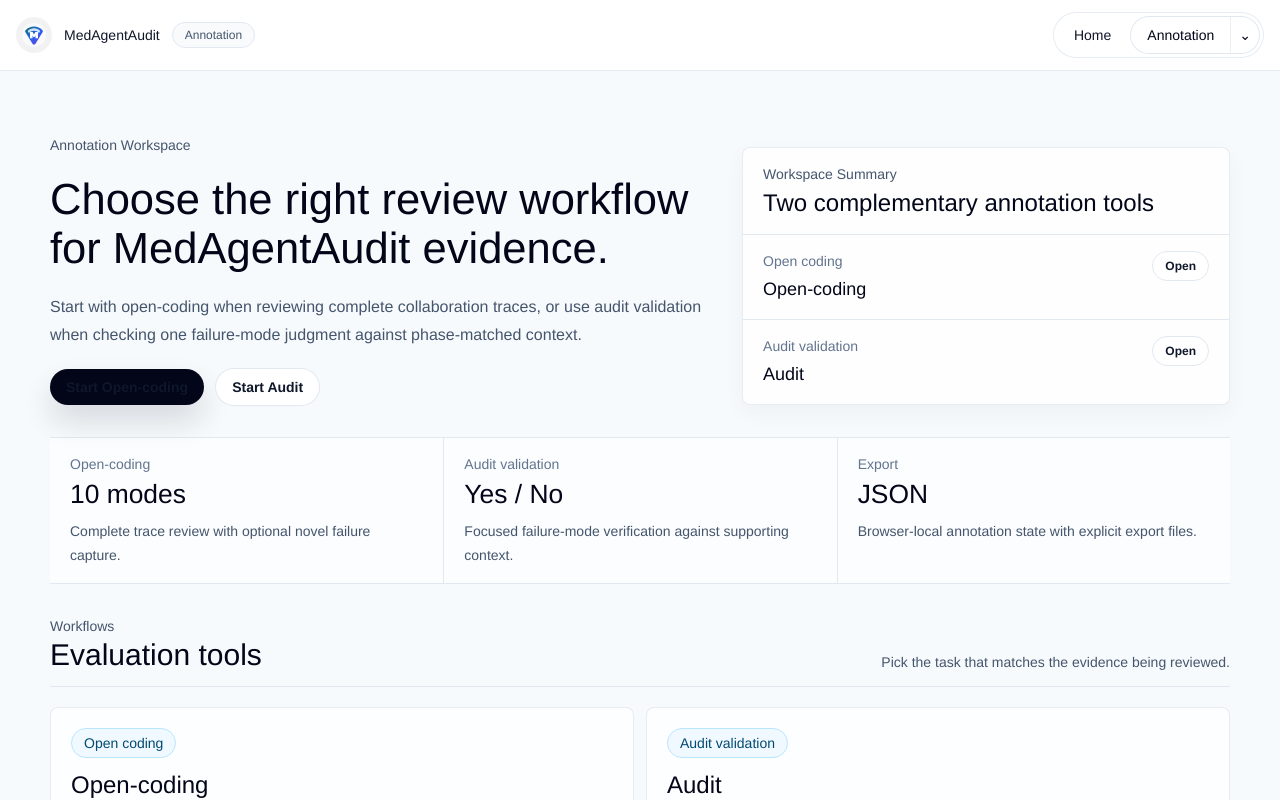
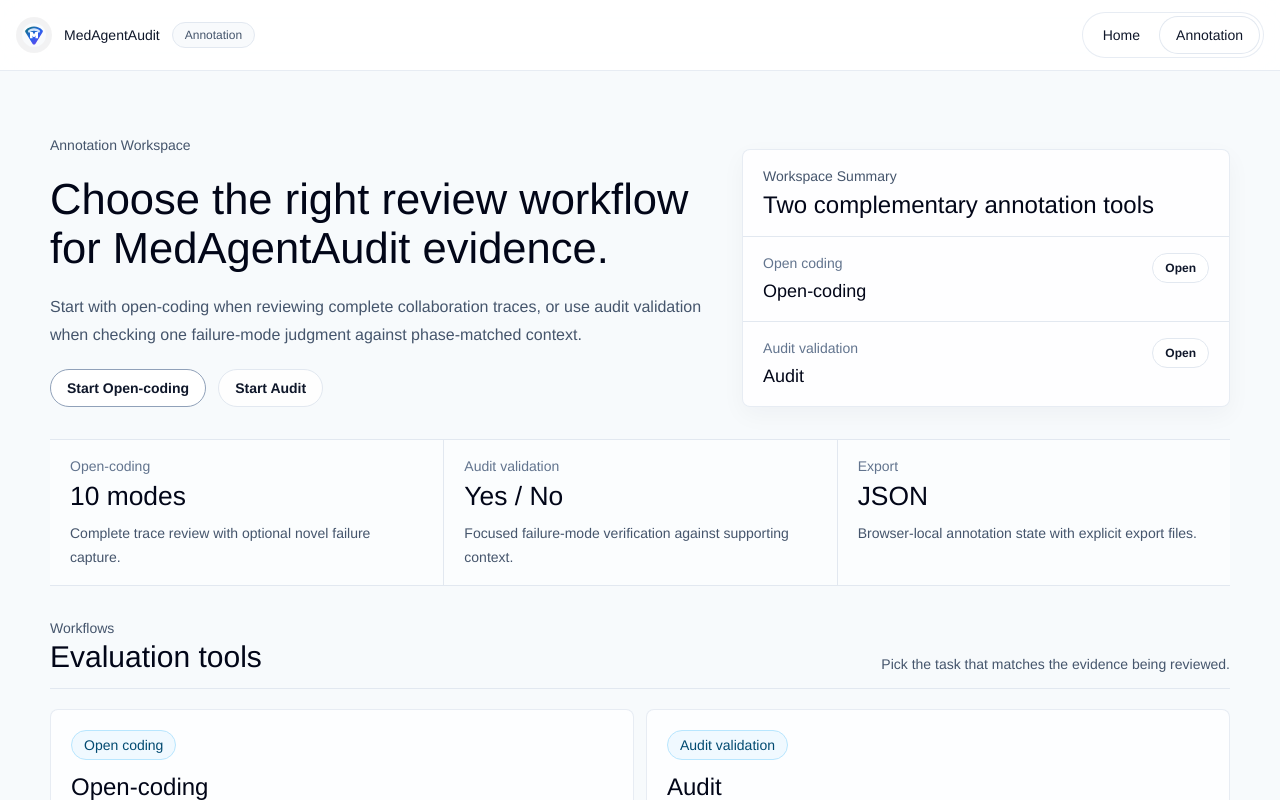
Before and after one commit to MedX-PKU/MedAgentAudit, a Vue app in the folder platform/: page /annotation in a window 1280 px wide. Shown: the top 800 px of the page. Built offline with nearby package versions, Linux system fonts and the light colour scheme.

Commit message:
fix(annotation): simplify nav and improve cta contrast

```diff
--- a/platform/src/components/layout/AppShell.vue
+++ b/platform/src/components/layout/AppShell.vue
@@ -1,9 +1,7 @@
 <script setup lang="ts">
-import type { Ref } from 'vue'
-import { computed, onBeforeUnmount, onMounted, provide, readonly, ref } from 'vue'
+import { computed } from 'vue'
 import { useRoute } from 'vue-router'
 
-import { ANNOTATION_DRAWER_KEY } from './annotationDrawer'
 import { toBasePath } from '../../lib/assets'
 
 const props = withDefaults(
@@ -22,25 +20,6 @@ const props = withDefaults(
 
 const route = useRoute()
 
-const isAnnotationMenuOpen = ref(false)
-
-// Only provide when NOT in annotation routes. Under /annotation/*, AnnotationLayout
-// provides the drawer context; we must not override it or views would get the
-// wrong one (dropdown menu state instead of sidebar drawer).
-const inAnnotationRoute = route.path === '/annotation' || route.path.startsWith('/annotation/')
-if (!inAnnotationRoute) {
-  provide(ANNOTATION_DRAWER_KEY, {
-    isOpen: readonly(isAnnotationMenuOpen) as Ref<boolean>,
-    toggle: () => {
-      isAnnotationMenuOpen.value = !isAnnotationMenuOpen.value
-    },
-    close: () => {
-      isAnnotationMenuOpen.value = false
-    },
-  })
-}
-
-
 const active = (path: string) => route.path === path || route.path.startsWith(path + '/')
 
 const inAnnotation = computed(() => route.path === '/annotation' || route.path.startsWith('/annotation/'))
@@ -52,22 +31,6 @@ const navItemClass = (isActive: boolean) =>
   isActive
     ? 'bg-white text-slate-950 ring-1 ring-slate-200'
     : 'text-slate-500 hover:bg-white hover:text-slate-950'
-
-const onDocumentClick = (event: MouseEvent) => {
-  if (!isAnnotationMenuOpen.value) return
-  const target = event.target as HTMLElement | null
-  if (!target) return
-  if (target.closest('[data-annotation-menu]')) return
-  isAnnotationMenuOpen.value = false
-}
-
-onMounted(() => {
-  document.addEventListener('click', onDocumentClick)
-})
-
-onBeforeUnmount(() => {
-  document.removeEventListener('click', onDocumentClick)
-})
 </script>
 
 <template>
@@ -101,57 +64,14 @@ onBeforeUnmount(() => {
             Home
           </RouterLink>
 
-          <div class="relative flex items-center" data-annotation-menu>
-            <div class="flex items-center rounded-full transition" :class="navItemClass(inAnnotation)">
-              <RouterLink
-                to="/annotation"
-                class="rounded-l-full px-3 py-2 text-sm font-medium transition sm:px-4"
-                :aria-current="route.path === '/annotation' ? 'page' : undefined"
-                @click="isAnnotationMenuOpen = false"
-              >
-                Annotation
-              </RouterLink>
-              <button
-                type="button"
-                class="cursor-pointer rounded-r-full border-l border-slate-200/70 px-2 py-2 text-sm font-medium transition hover:bg-slate-50"
-                :aria-expanded="isAnnotationMenuOpen"
-                aria-haspopup="menu"
-                aria-label="Open annotation menu"
-                @click="isAnnotationMenuOpen = !isAnnotationMenuOpen"
-              >
-                <span aria-hidden="true">⌄</span>
-              </button>
-            </div>
-            <div
-              v-if="isAnnotationMenuOpen"
-              class="absolute right-0 top-full mt-2 w-52 overflow-hidden rounded-lg border border-slate-200 bg-white shadow-[0_20px_50px_rgba(15,23,42,0.14)]"
-            >
-              <RouterLink
-                to="/annotation"
-                class="block px-4 py-3 text-sm font-medium hover:bg-slate-50"
-                :class="route.path === '/annotation' ? 'bg-sky-50 text-sky-900' : 'text-slate-700'"
-                @click="isAnnotationMenuOpen = false"
-              >
-                Overview
-              </RouterLink>
-              <RouterLink
-                to="/annotation/open-coding"
-                class="block border-t border-slate-100 px-4 py-3 text-sm font-medium hover:bg-slate-50"
-                :class="active('/annotation/open-coding') ? 'bg-sky-50 text-sky-900' : 'text-slate-700'"
-                @click="isAnnotationMenuOpen = false"
-              >
-                Open-coding
-              </RouterLink>
-              <RouterLink
-                to="/annotation/audit"
-                class="block border-t border-slate-100 px-4 py-3 text-sm font-medium hover:bg-slate-50"
-                :class="active('/annotation/audit') ? 'bg-sky-50 text-sky-900' : 'text-slate-700'"
-                @click="isAnnotationMenuOpen = false"
-              >
-                Audit
-              </RouterLink>
-            </div>
-          </div>
+          <RouterLink
+            to="/annotation"
+            class="rounded-full px-3 py-2 text-sm font-medium transition sm:px-4"
+            :aria-current="inAnnotation ? 'page' : undefined"
+            :class="navItemClass(inAnnotation)"
+          >
+            Annotation
+          </RouterLink>
         </nav>
       </div>
     </header>
--- a/platform/src/views/annotation/AnnotationOverviewView.vue
+++ b/platform/src/views/annotation/AnnotationOverviewView.vue
@@ -20,13 +20,13 @@ const secondaryRoute = annotationCards[1]?.route ?? '/annotation/audit'
         <div class="flex flex-wrap gap-3">
           <RouterLink
             :to="primaryRoute"
-            class="inline-flex items-center justify-center rounded-full bg-slate-950 px-4 py-2 text-sm font-semibold text-white shadow-[0_16px_30px_rgba(15,23,42,0.14)] transition hover:bg-slate-800 focus:outline-none focus:ring-4 focus:ring-blue-500/20"
+            class="inline-flex items-center justify-center rounded-full border border-slate-400 bg-white px-4 py-2 text-sm font-semibold text-slate-950 transition hover:border-slate-950 hover:bg-slate-50 focus:outline-none focus:ring-4 focus:ring-blue-500/20"
           >
             Start Open-coding
           </RouterLink>
           <RouterLink
             :to="secondaryRoute"
-            class="inline-flex items-center justify-center rounded-full bg-white px-4 py-2 text-sm font-semibold text-slate-900 ring-1 ring-slate-200 transition hover:bg-slate-50 focus:outline-none focus:ring-4 focus:ring-blue-500/20"
+            class="inline-flex items-center justify-center rounded-full border border-slate-200 bg-white/82 px-4 py-2 text-sm font-semibold text-slate-800 transition hover:border-slate-400 hover:bg-white hover:text-slate-950 focus:outline-none focus:ring-4 focus:ring-blue-500/20"
           >
             Start Audit
           </RouterLink>
```
